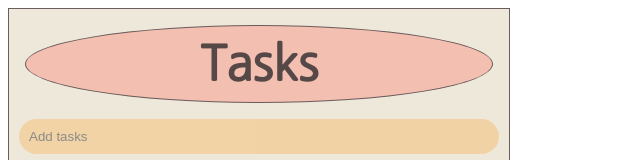
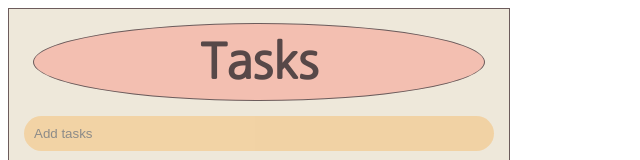
Before and after one commit to positiveko/javascript-practice, a website built with Parcel: page tasks_pending_finished/index.html in a window 1280 px wide. Shown: the top 160 px of the page, without its empty margins (0-640 px from the left). Built offline with nearby package versions, Linux system fonts and the light colour scheme.

Commit message:
Edit CSS

```diff
--- a/tasks_pending_finished/src/styles.css
+++ b/tasks_pending_finished/src/styles.css
@@ -20,14 +20,16 @@ h2 {
   border: 1px #6c5c5c solid;
   border-radius: 50%;
   text-align: center;
-  margin: 1rem 1rem 1rem 1rem;
+  width: 90%;
+  max-width: 460px;
+  margin: 0.3em auto;
   padding: 0.5rem 0;
   font-size: 3em;
   color: var(--text-color);
 }
 
 input {
-  width: 80vw;
+  width: 90%;
   max-width: 460px;
   border: none;
   border-radius: 20px;
```
